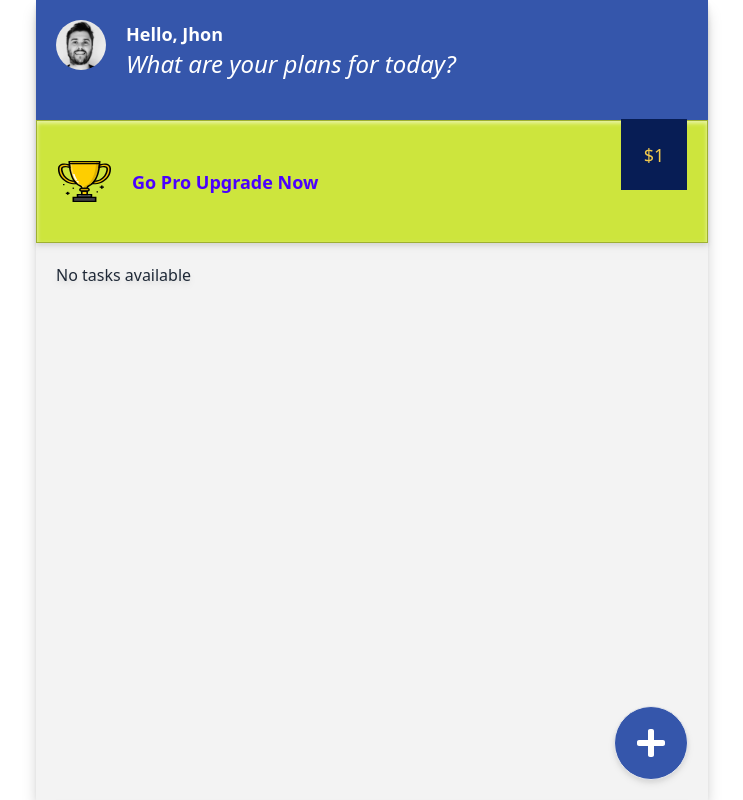
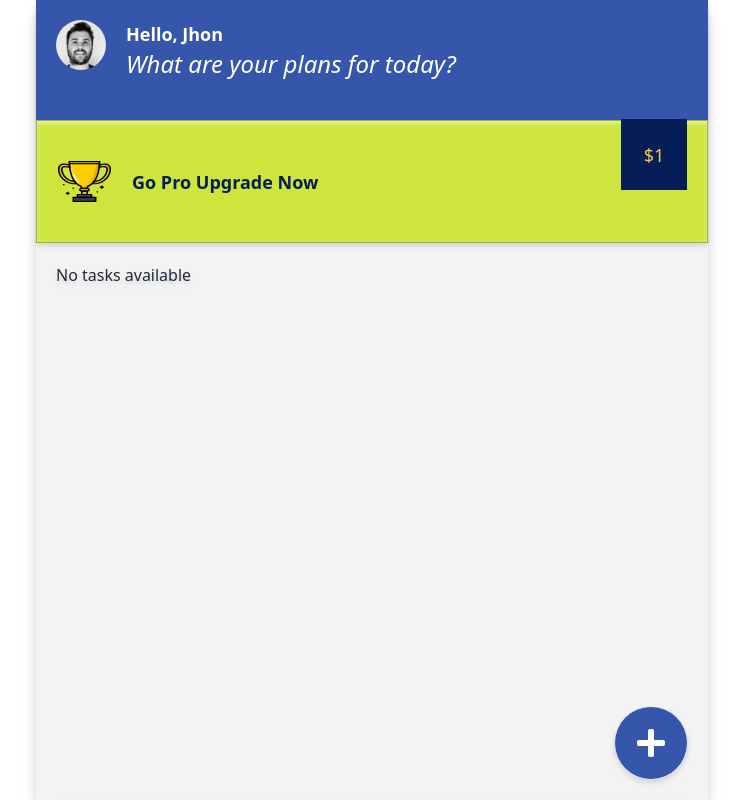
Before and after one commit to Chizycodes/todo-app-test, a React (Vite) app: page / in a window 1280 px wide. Shown: the whole page, without its empty margins (268-1011 px from the left). Built offline with nearby package versions, Linux system fonts and the light colour scheme.

Commit message:
remove extra class

```diff
--- a/src/components/Header/index.tsx
+++ b/src/components/Header/index.tsx
@@ -15,7 +15,7 @@ const Header = () => {
 			<div className="bg-[#CDE53D] border border-[#9EB031] px-5 py-10 relative  shadow-inner shadow-[#FFFFFF99]">
 				<div className="flex gap-5 items-center">
 					<img src={TrophyImage} alt="Trophy" />
-					<p className="text-primary font-bold text-lg text-darkBlue">Go Pro Upgrade Now</p>
+					<p className="font-bold text-lg text-darkBlue">Go Pro Upgrade Now</p>
 				</div>
 				<div className="bg-darkBlue w-[66px] h-[71px] text-[#F2C94C] font-medium text-lg absolute top-[-2px] right-5 flex items-center justify-center">
 					$1
```
